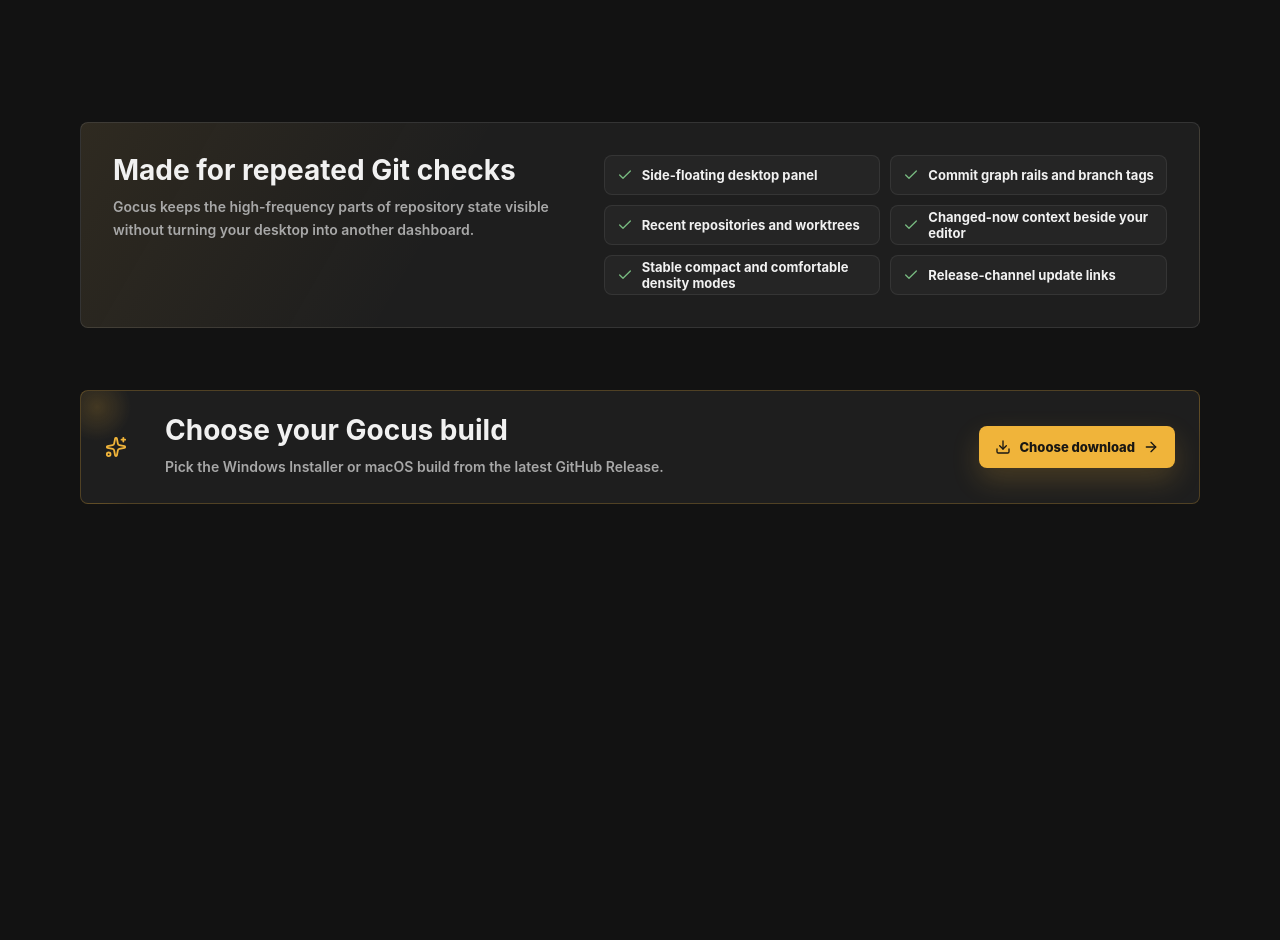
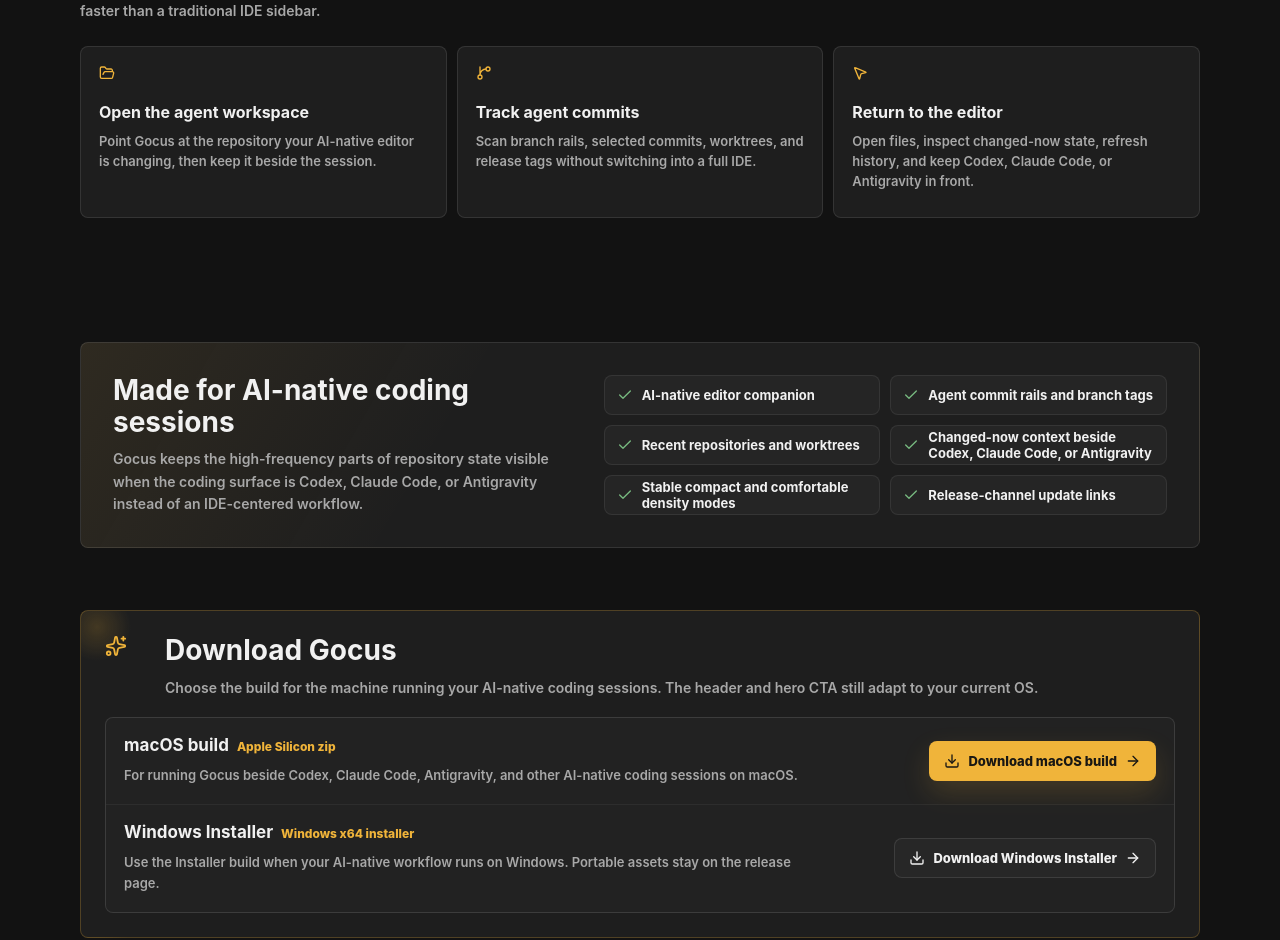
Before and after one commit to jarvisluk/Gocus, a React (Vite) app in the folder website/: page / in a window 1280 px wide. Shown: the part 1104-2044 px from the top of the page. Before the commit the page ends 1664 px from the top, so only its background shows below. Built offline with nearby package versions, Linux system fonts and the light colour scheme.

Commit message:
feat: refine website AI-native positioning

```diff
--- a/website/index.html
+++ b/website/index.html
@@ -5,7 +5,7 @@
     <meta name="viewport" content="width=device-width, initial-scale=1.0" />
     <meta
       name="description"
-      content="Gocus is a compact desktop Git history utility that keeps commits, worktrees, and repository actions beside your editor."
+      content="Gocus is a compact Git history companion for Codex, Claude Code, Antigravity, and other AI-native coding sessions."
     />
     <meta name="color-scheme" content="dark" />
     <link rel="icon" type="image/png" sizes="512x512" href="/site-icon.png" />
--- a/website/src/WebsiteApp.tsx
+++ b/website/src/WebsiteApp.tsx
@@ -18,6 +18,23 @@ const releaseDownloads = {
     "https://github.com/jarvisluk/Gocus/releases/download/v0.1.3/Gocus-Setup-0.1.3-win-x64.exe",
 };
 
+const downloadOptions = [
+  {
+    title: "macOS build",
+    meta: "Apple Silicon zip",
+    body: "For running Gocus beside Codex, Claude Code, Antigravity, and other AI-native coding sessions on macOS.",
+    label: "Download macOS build",
+    url: releaseDownloads.macArm64,
+  },
+  {
+    title: "Windows Installer",
+    meta: "Windows x64 installer",
+    body: "Use the Installer build when your AI-native workflow runs on Windows. Portable assets stay on the release page.",
+    label: "Download Windows Installer",
+    url: releaseDownloads.windowsInstaller,
+  },
+];
+
 type DownloadPlatform = "mac" | "windows" | "other";
 type MacArchitecture = "arm64" | "x64";
 
@@ -36,36 +53,34 @@ type NavigatorWithUserAgentData = Navigator & {
 
 type DownloadTarget = {
   ariaLabel: string;
-  body: string;
   label: string;
   navLabel: string;
-  title: string;
   url: string;
 };
 
 const workflow = [
   {
     icon: FolderOpen,
-    title: "Open repo",
-    body: "Point Gocus at a repository or jump between recent workspaces from the footer.",
+    title: "Open the agent workspace",
+    body: "Point Gocus at the repository your AI-native editor is changing, then keep it beside the session.",
   },
   {
     icon: GitBranch,
-    title: "Track commits",
-    body: "Scan branch rails, selected commits, worktrees, and release tags in one narrow surface.",
+    title: "Track agent commits",
+    body: "Scan branch rails, selected commits, worktrees, and release tags without switching into a full IDE.",
   },
   {
     icon: MousePointer2,
-    title: "Act on changes",
-    body: "Open files, inspect changed-now state, refresh history, and keep your editor in front.",
+    title: "Return to the editor",
+    body: "Open files, inspect changed-now state, refresh history, and keep Codex, Claude Code, or Antigravity in front.",
   },
 ];
 
 const features = [
-  "Side-floating desktop panel",
-  "Commit graph rails and branch tags",
+  "AI-native editor companion",
+  "Agent commit rails and branch tags",
   "Recent repositories and worktrees",
-  "Changed-now context beside your editor",
+  "Changed-now context beside Codex, Claude Code, or Antigravity",
   "Stable compact and comfortable density modes",
   "Release-channel update links",
 ];
@@ -73,15 +88,15 @@ const features = [
 const heroContexts = [
   {
     label: "Scan",
-    body: "Recent commits, branch labels, and file counts stay visible beside your editor.",
+    body: "Recent agent commits, branch labels, and file counts stay visible beside the AI session.",
   },
   {
     label: "Orient",
-    body: "Current worktree and branch context stay close when you move between tasks.",
+    body: "Current worktree and branch context stay close while the agent moves across tasks.",
   },
   {
     label: "Return",
-    body: "Open the repo or editor target from the same narrow panel when you are ready.",
+    body: "Open the repo or target file from the same narrow panel when you need to step in.",
   },
 ];
 
@@ -164,10 +179,8 @@ function downloadTargetForPlatform(
   if (platform === "windows") {
     return {
       ariaLabel: "Download Gocus Windows Installer",
-      body: "Use the latest Windows Installer from GitHub Releases. Portable and zip assets stay available on the release page.",
       label: "Download for Windows",
       navLabel: "Windows",
-      title: "Download the Windows Installer",
       url,
     };
   }
@@ -175,20 +188,16 @@ function downloadTargetForPlatform(
   if (platform === "mac") {
     return {
       ariaLabel: "Download Gocus for macOS",
-      body: "Use the latest macOS release build now, then switch channels from inside the app when develop builds are available.",
       label: "Download for macOS",
       navLabel: "macOS",
-      title: "Download the macOS build",
       url,
     };
   }
 
   return {
     ariaLabel: "Open Gocus downloads",
-    body: "Pick the Windows Installer or macOS build from the latest GitHub Release.",
     label: "Choose download",
     navLabel: "Download",
-    title: "Choose your Gocus build",
     url,
   };
 }
@@ -253,6 +262,29 @@ function WebsiteHeader({ downloadTarget }: { downloadTarget: DownloadTarget }) {
   );
 }
 
+function DownloadOptions() {
+  return (
+    <div className="download-list">
+      {downloadOptions.map((option) => (
+        <article className="download-option" key={option.title}>
+          <div>
+            <div className="download-option-heading">
+              <h3>{option.title}</h3>
+              <span>{option.meta}</span>
+            </div>
+            <p>{option.body}</p>
+          </div>
+          <a className="download-option-cta" href={option.url}>
+            <Download />
+            {option.label}
+            <ArrowRight />
+          </a>
+        </article>
+      ))}
+    </div>
+  );
+}
+
 export function WebsiteApp() {
   const downloadTarget = useDownloadTarget();
 
@@ -263,9 +295,9 @@ export function WebsiteApp() {
       <section className="hero-section" aria-labelledby="hero-title">
         <div className="hero-copy">
           <h1 id="hero-title">Gocus</h1>
-          <p className="hero-lede">See your Git history without leaving your flow.</p>
+          <p className="hero-lede">See AI-agent Git history without leaving your flow.</p>
           <p className="hero-body">
-            A compact side-floating desktop utility for commits, worktrees, branch context, and quick repository actions.
+            A compact side-floating Git surface for Codex, Claude Code, Antigravity, and other AI-native editors.
           </p>
           <div className="hero-actions">
             <a className="primary-cta" href={downloadTarget.url} aria-label={downloadTarget.ariaLabel}>
@@ -279,8 +311,8 @@ export function WebsiteApp() {
           </div>
           <aside className="hero-context-panel" aria-label="Gocus daily use cases">
             <div className="hero-context-heading">
-              <span>Daily loop</span>
-              <strong>Keep the small Git checks close while your editor stays in front.</strong>
+              <span>AI-native loop</span>
+              <strong>Keep small Git checks close while the agent editor stays in front.</strong>
             </div>
             <div className="hero-context-grid">
               {heroContexts.map((item) => (
@@ -298,7 +330,7 @@ export function WebsiteApp() {
       <section className="workflow-section" id="workflow" aria-labelledby="workflow-title">
         <div className="section-heading">
           <h2 id="workflow-title">How it works</h2>
-          <p>Keep the Git surface beside your editor and move from context to action in a few clicks.</p>
+          <p>Use Gocus as the Git layer beside agent-first editors, where commits and worktrees move faster than a traditional IDE sidebar.</p>
         </div>
         <div className="workflow-grid">
           {workflow.map((item) => (
@@ -314,9 +346,9 @@ export function WebsiteApp() {
       <section className="feature-section" id="features" aria-labelledby="feature-title">
         <div className="feature-panel">
           <div>
-            <h2 id="feature-title">Made for repeated Git checks</h2>
+            <h2 id="feature-title">Made for AI-native coding sessions</h2>
             <p>
-              Gocus keeps the high-frequency parts of repository state visible without turning your desktop into another dashboard.
+              Gocus keeps the high-frequency parts of repository state visible when the coding surface is Codex, Claude Code, or Antigravity instead of an IDE-centered workflow.
             </p>
           </div>
           <ul>
@@ -333,14 +365,10 @@ export function WebsiteApp() {
       <section className="download-section" id="download" aria-labelledby="download-title">
         <Sparkles aria-hidden="true" />
         <div>
-          <h2 id="download-title">{downloadTarget.title}</h2>
-          <p>{downloadTarget.body}</p>
+          <h2 id="download-title">Download Gocus</h2>
+          <p>Choose the build for the machine running your AI-native coding sessions. The header and hero CTA still adapt to your current OS.</p>
         </div>
-        <a className="primary-cta" href={downloadTarget.url} aria-label={downloadTarget.ariaLabel}>
-          <Download />
-          {downloadTarget.label}
-          <ArrowRight />
-        </a>
+        <DownloadOptions />
       </section>
     </main>
   );
--- a/website/src/styles.css
+++ b/website/src/styles.css
@@ -112,7 +112,8 @@ svg {
 .nav-download,
 .hero-actions,
 .primary-cta,
-.secondary-cta {
+.secondary-cta,
+.download-option-cta {
   display: inline-flex;
   align-items: center;
 }
@@ -309,8 +310,8 @@ svg {
 }
 
 .workflow-section {
-  margin-top: -104px;
-  padding-top: 42px;
+  margin-top: 72px;
+  padding-top: 64px;
 }
 
 .section-heading {
@@ -320,7 +321,8 @@ svg {
 
 .section-heading h2,
 .feature-panel h2,
-.download-section h2 {
+.download-section h2,
+.download-option h3 {
   margin: 0;
   color: var(--text);
   font-size: 28px;
@@ -330,7 +332,8 @@ svg {
 
 .section-heading p,
 .feature-panel p,
-.download-section p {
+.download-section p,
+.download-option p {
   margin: 10px 0 0;
   color: var(--text-muted);
   font-size: 14px;
@@ -413,8 +416,8 @@ svg {
 
 .download-section {
   display: grid;
-  grid-template-columns: 42px minmax(0, 1fr) auto;
-  align-items: center;
+  grid-template-columns: 42px minmax(0, 1fr);
+  align-items: start;
   gap: 18px;
   margin-bottom: 56px;
   padding: 24px;
@@ -429,6 +432,66 @@ svg {
   width: 22px;
   height: 22px;
   color: var(--main);
+}
+
+.download-list {
+  grid-column: 1 / -1;
+  display: grid;
+  gap: 1px;
+  overflow: hidden;
+  border: 1px solid var(--border-soft);
+  border-radius: var(--radius);
+  background: var(--border-soft);
+}
+
+.download-option {
+  display: grid;
+  grid-template-columns: minmax(0, 1fr) auto;
+  align-items: center;
+  gap: 18px;
+  padding: 18px;
+  background: rgba(31, 31, 31, 0.74);
+}
+
+.download-option-heading {
+  display: flex;
+  flex-wrap: wrap;
+  align-items: baseline;
+  gap: 8px;
+}
+
+.download-option h3 {
+  font-size: 17px;
+}
+
+.download-option-heading span {
+  color: var(--main);
+  font-size: 12px;
+  font-weight: 760;
+}
+
+.download-option p {
+  max-width: 680px;
+  font-size: 13px;
+}
+
+.download-option-cta {
+  gap: 8px;
+  min-height: 40px;
+  padding: 0 14px;
+  border: 1px solid var(--border);
+  border-radius: var(--radius);
+  background: var(--surface);
+  color: var(--text);
+  font-size: 13px;
+  font-weight: 760;
+}
+
+.download-option:first-child .download-option-cta {
+  border-color: rgba(240, 180, 58, 0.5);
+  background: var(--main);
+  color: #191713;
+  box-shadow: 0 12px 28px rgba(240, 180, 58, 0.16);
 }
 
 @media (max-width: 920px) {
@@ -475,15 +538,17 @@ svg {
   .workflow-grid,
   .feature-panel,
   .feature-panel ul,
-  .download-section {
+  .download-section,
+  .download-option {
     grid-template-columns: 1fr;
   }
 
   .workflow-section {
-    margin-top: 0;
+    margin-top: 24px;
   }
 
-  .download-section .primary-cta {
+  .download-section .primary-cta,
+  .download-option-cta {
     justify-content: center;
   }
 }
@@ -529,7 +594,8 @@ svg {
   }
 
   .primary-cta,
-  .secondary-cta {
+  .secondary-cta,
+  .download-option-cta {
     width: 100%;
     justify-content: center;
   }
@@ -544,6 +610,10 @@ svg {
   .download-section {
     padding: 20px;
   }
+
+  .download-option {
+    padding: 16px;
+  }
 }
 
 @media (prefers-reduced-motion: reduce) {
```
